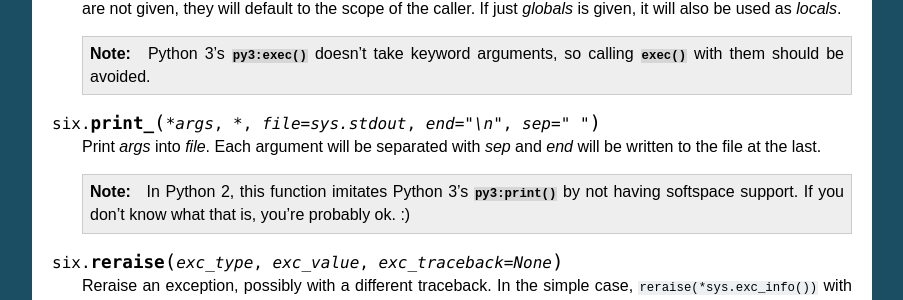
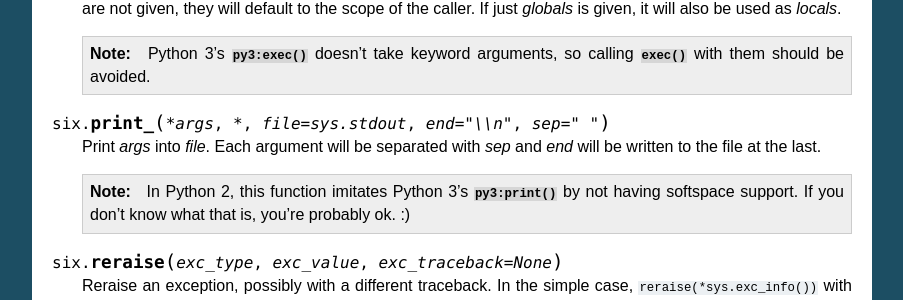
Before and after one commit to benjaminp/six, a Sphinx documentation site: the page built from documentation/index.rst, in a window 1280 px wide and 900 px high, scrolled down 2936 px. Shown: the part 146-446 px from the top of the window, without its empty margins (198-1101 px from the left). Built offline with Sphinx 7.4.7, drawn with Linux system fonts in a browser that asks for light colours.

Commit message:
escape backslash (fixes #36)

```diff
--- a/documentation/index.rst
+++ b/documentation/index.rst
@@ -243,7 +243,7 @@ Python 2 and 3.
       :func:`exec` with them should be avoided.
 
 
-.. function:: print_(*args, *, file=sys.stdout, end="\n", sep=" ")
+.. function:: print_(*args, *, file=sys.stdout, end="\\n", sep=" ")
 
    Print *args* into *file*.  Each argument will be separated with *sep* and
    *end* will be written to the file at the last.
```
